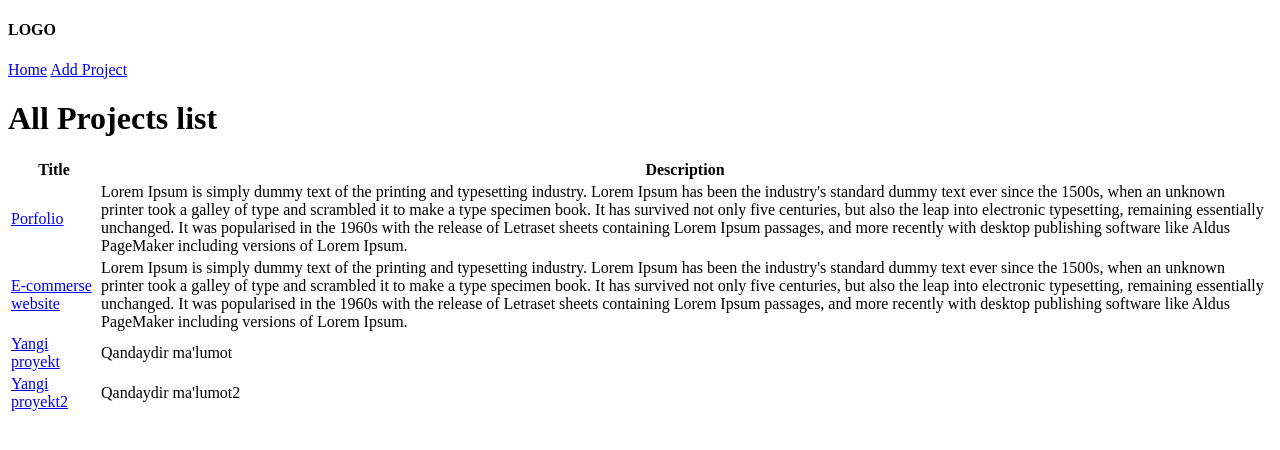
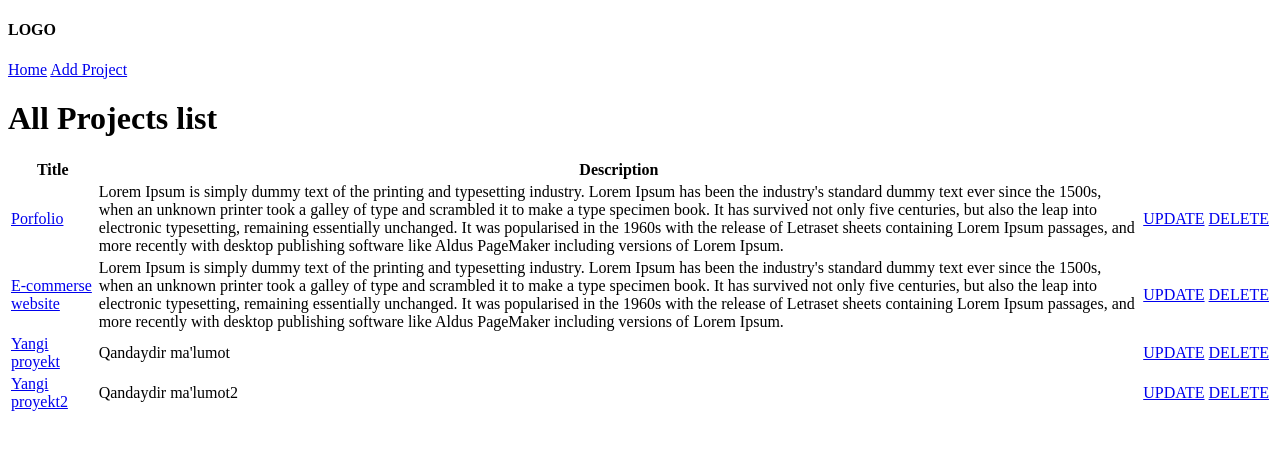
Before and after one commit to jafarjalilov/DevSearchLive, a Django app: page / in a window 1280 px wide. Shown: the top 450 px of the page. Run offline with Django 3.2, Linux system fonts and the light colour scheme; data comes from the database, SQL or seed files in the repository; both versions use the stored data as it was after the commit.

Commit message:
added 'Update and Delete functionalities

```diff
--- a/projects/templates/projects/projects.html
+++ b/projects/templates/projects/projects.html
@@ -8,6 +8,8 @@
         <tr>
             <th>Title</th>
             <th>Description</th>
+            <th></th>
+            <th></th>
         </tr>
     </thead>
 
@@ -16,6 +18,8 @@
             <tr>
                 <td><a href="{% url 'single_project' project.id %}">{{ project.title }}</a></td>
                 <td>{{ project.description }}</td>
+                <td><a href="{% url 'update_project' project.id %}">UPDATE</a></td>
+                <td><a href="{% url 'delete_project' project.id %}">DELETE</a></td>
             </tr>
         {% endfor %}
     </tbody>
--- a/projects/urls.py
+++ b/projects/urls.py
@@ -5,4 +5,6 @@ urlpatterns = [
     path('', views.projects_list, name='projects_list'),
     path('project/<str:pk>/', views.single_project, name='single_project'),
     path('create-project/', views.create_project, name='create_project'),
+    path('update-project/<str:pk>/', views.update_project, name='update_project'),
+    path('delete-project/<str:pk>/', views.delete_project, name='delete_project'),
 ]
--- a/projects/views.py
+++ b/projects/views.py
@@ -25,4 +25,25 @@ def create_project(request):
     else:
         form = CreateProjectForm()
     context = {'form':form}
-    return render(request, 'projects/create_project.html', context)
+    return render(request, 'projects/create.html', context)
+
+def update_project(request, pk):
+    project = Project.objects.get(id = pk)
+    form = CreateProjectForm(instance=project)
+    if request.method == 'POST':
+        updatedProject = CreateProjectForm(data=request.POST, instance=project)
+        updatedProject.save()
+        return redirect('projects_list')
+    context = {'form': form }
+    return render(request, 'projects/create.html', context)
+
+def delete_project(request, pk):
+    project = Project.objects.get(id = pk)
+    template = 'projects/delete.html'
+    context = { 'project': project }
+
+    if request.method == 'POST':
+        project.delete()
+        return redirect('projects_list')
+
+    return render(request, template, context)
```
Also changed, not shown: projects/templates/projects/delete.html (added, +10 -0 lines), db.sqlite3, projects/templates/projects/create.html (renamed from projects/templates/projects/create_project.html).
